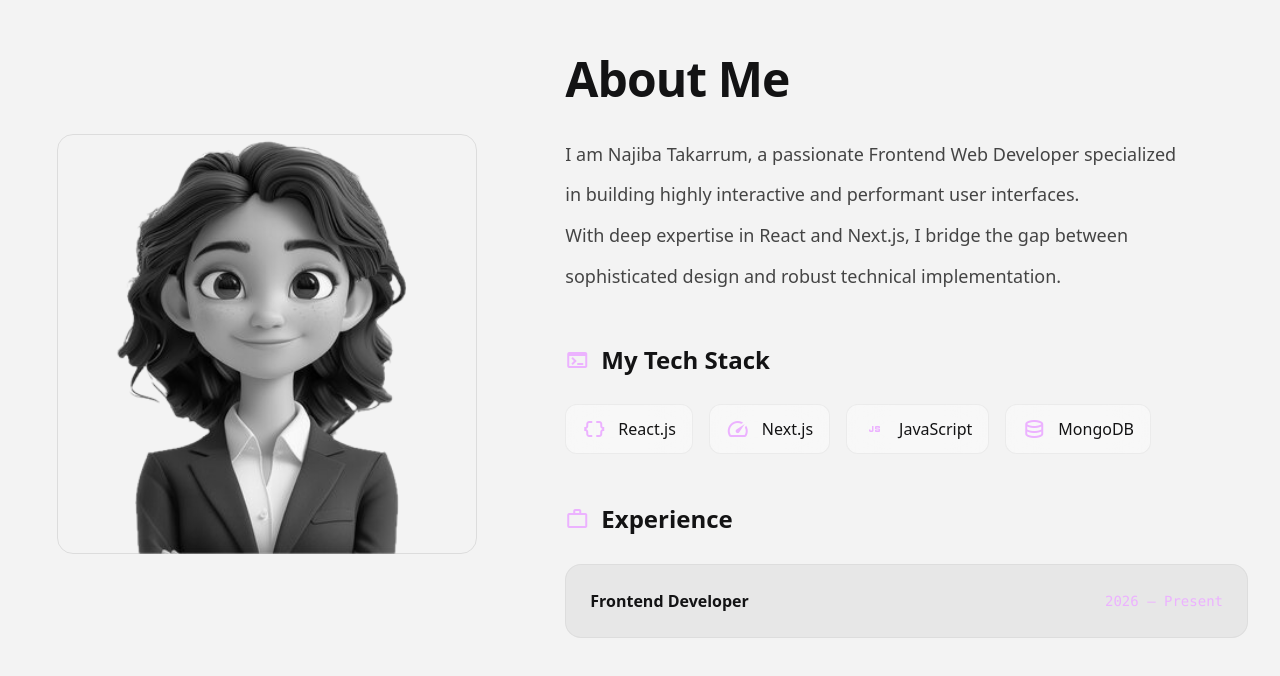
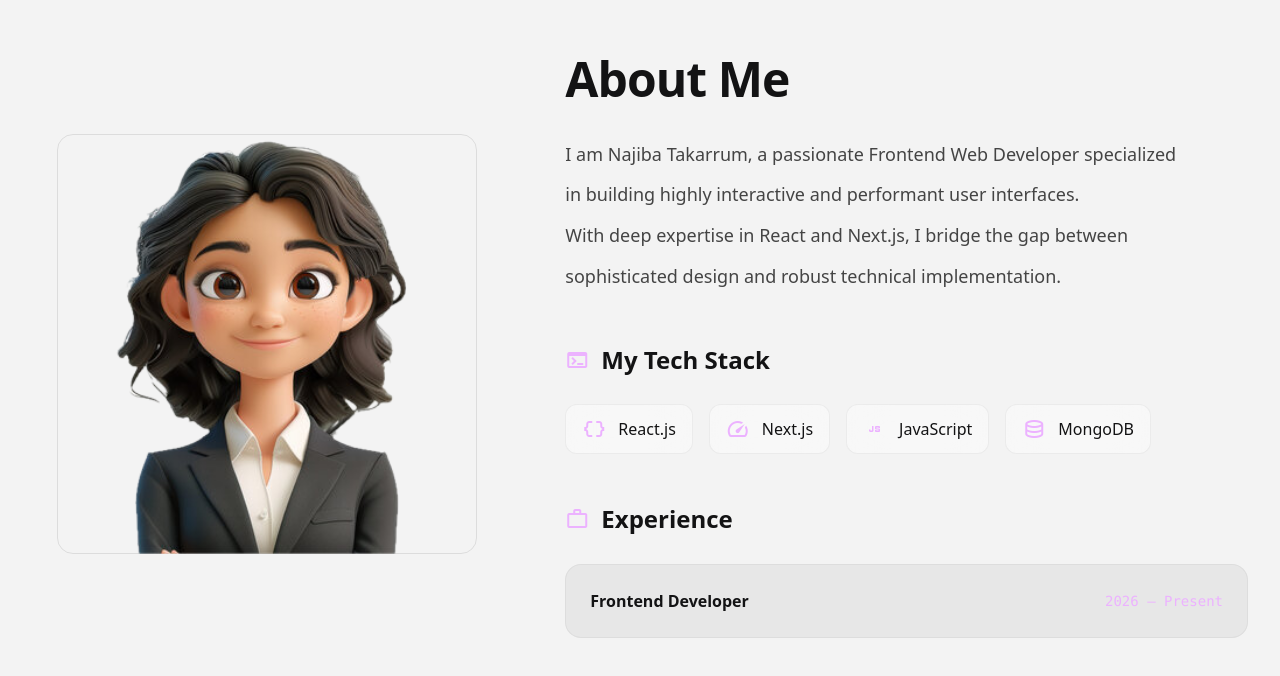
Before and after one commit to najiba-ta/Portfolio, a Next.js app: page / in a window 1280 px wide. Shown: the part 975-1651 px from the top of the page. Built offline with nearby package versions, Linux system fonts and the light colour scheme.

Commit message:
added img sec

```diff
--- a/src/components/About.tsx
+++ b/src/components/About.tsx
@@ -97,7 +97,7 @@ export default function About() {
                 src="/najiba.png"
                 alt="Najiba"
                 fill
-                className="rounded-2xl object-cover grayscale hover:grayscale-0 transition-all duration-700"
+                className="rounded-2xl object-cover transition-all duration-700"
               />
               <div className="absolute inset-0 rounded-2xl border border-on-surface/10" />
             </div>
```
